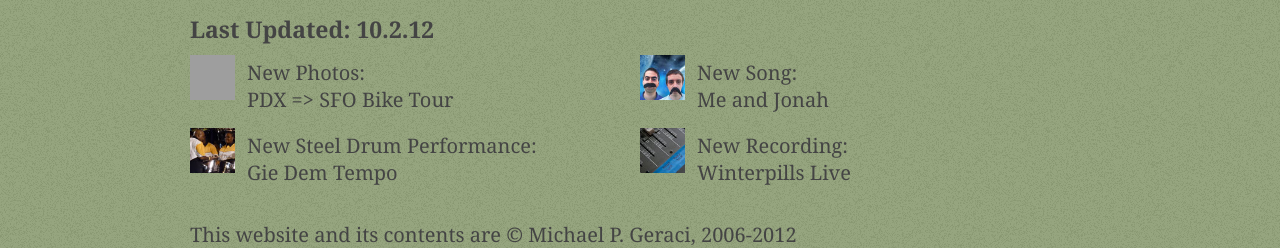
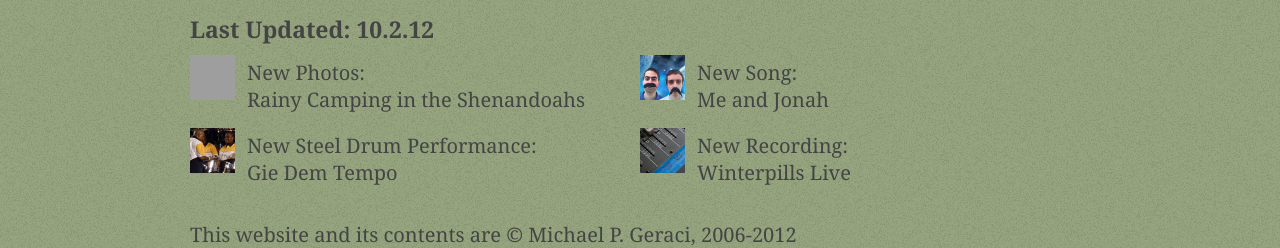
Before and after one commit to mgeraci/portfolio, a PHP site: page / in a window 1280 px wide. Shown: the part 772-1020 px from the top of the page. Run offline with PHP 8.4, Linux system fonts and the light colour scheme; some web fonts are replaced; grey boxes are pictures that could not be loaded.

Commit message:
update index to show shenandoah camping blog update

```diff
--- a/index.php
+++ b/index.php
@@ -57,7 +57,7 @@
         <h1>Last Updated: 10.2.12</h1>
         <?php
           $recent = array(
-            array('/photography/blog/369', '/media/photography/blog/thumbs/5467.jpg', "New Photos:<br>PDX => SFO Bike Tour", ''),
+            array('/photography/blog/369', '/media/photography/blog/thumbs/5887.jpg', "New Photos:<br>Rainy Camping in the Shenandoahs", ''),
             array('/recordings/me-and-jonah', '/images/recent_thumbs/me-and-jonah.jpg', "New Song:<br>Me and Jonah", ''),
             array('http://www.youtube.com/watch?v=Jjym9fKzE5U', '/images/recent_thumbs/gie_dem_tempo.jpg', "New Steel Drum Performance:<br>Gie Dem Tempo", 'new-window'),
             array('/winterpills', '/extras/winterpills/winterpills_thumbnail.jpg', "New Recording:<br>Winterpills Live", '')
```
